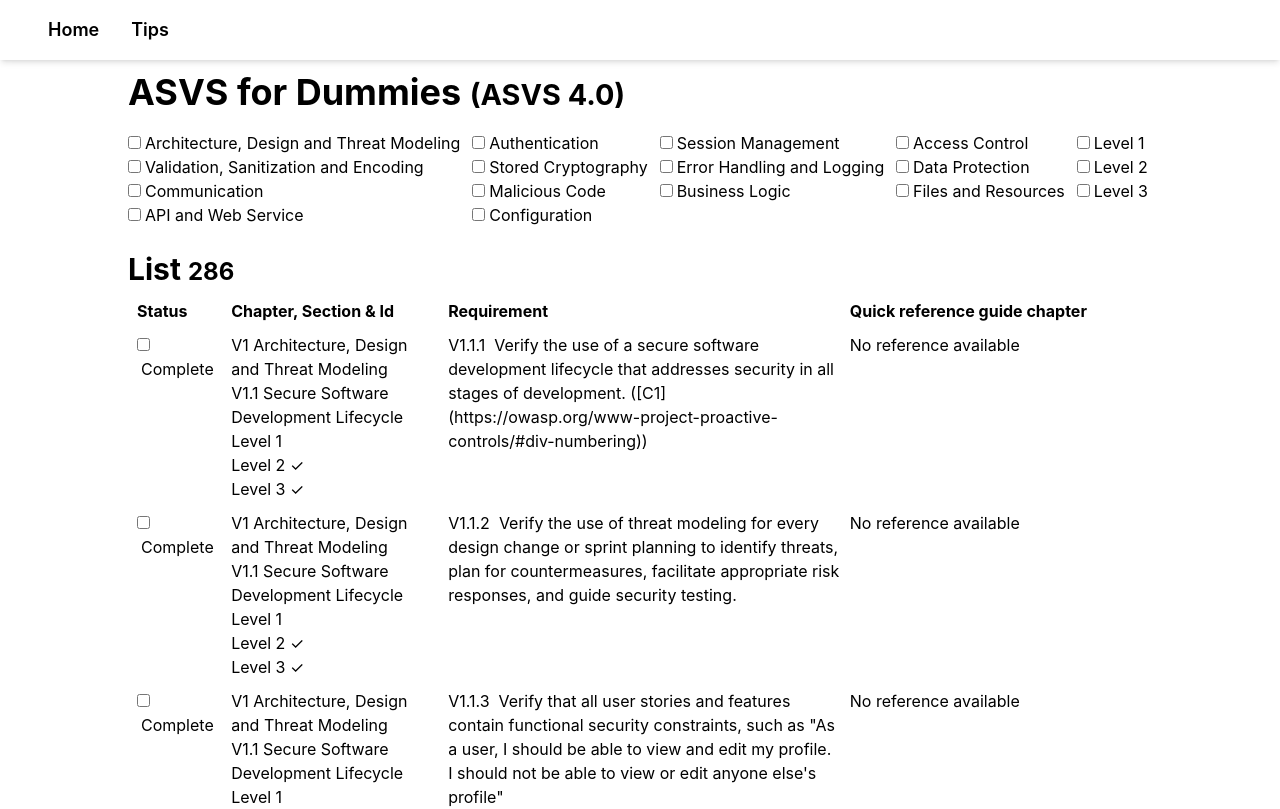
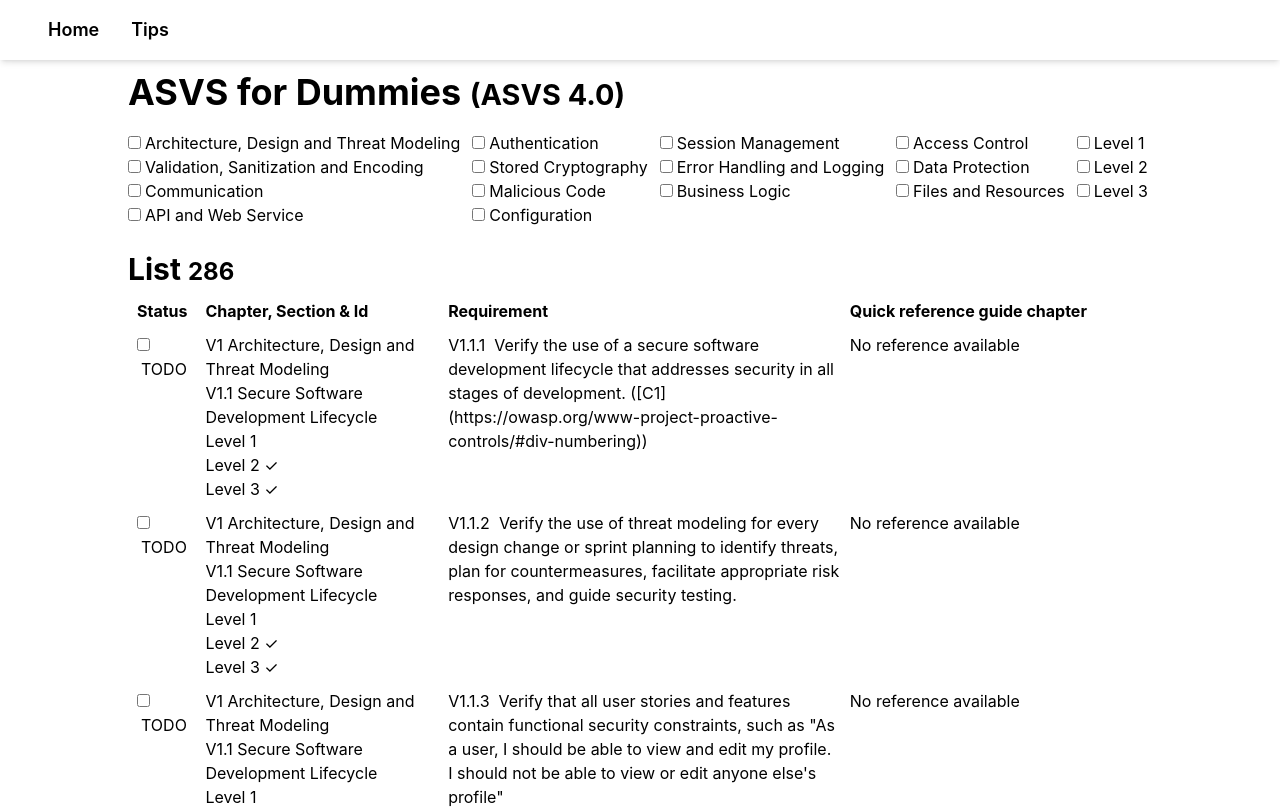
Before and after one commit to Studentassistenten-Windesheim/ASVS-for-dummies, a React (Vite) app: page / in a window 1280 px wide. Shown: the top 809 px of the page. Built offline with nearby package versions, Linux system fonts and the light colour scheme; the HTML template or start-up script is replaced by a standard one.

Commit message:
Fix bug and improve visuals

```diff
--- a/src/components/ASVSList.tsx
+++ b/src/components/ASVSList.tsx
@@ -36,7 +36,7 @@
                                         setItemStatus(item.req_id, e.target.checked)
                                     }}
                                 />
-                                <label htmlFor={item.req_id}>Complete</label>
+                                <label htmlFor={item.req_id} className={`${item.completed ? "text-lime-600" : ""}`}>{item.completed ? "DONE" : "TODO"}</label>
                             </td>
                             <td>
                                 {item.chapter_id} {item.chapter_name} <br/>
--- a/src/pages/root.tsx
+++ b/src/pages/root.tsx
@@ -87,10 +87,11 @@
         // Find the item that was clicked
         const asvsItem = asvsItems.find((item: ASVSItem) => item.req_id == itemId);
         if (asvsItem) {
-            console.log("found");
             asvsItem.completed = completed;
         }
         localStorage.setItem(itemId, JSON.stringify(completed));
+        // Force a new array to be created so that React will re-render the component
+        setAsvsItems([...asvsItems]);
     }
 
     return (
```
